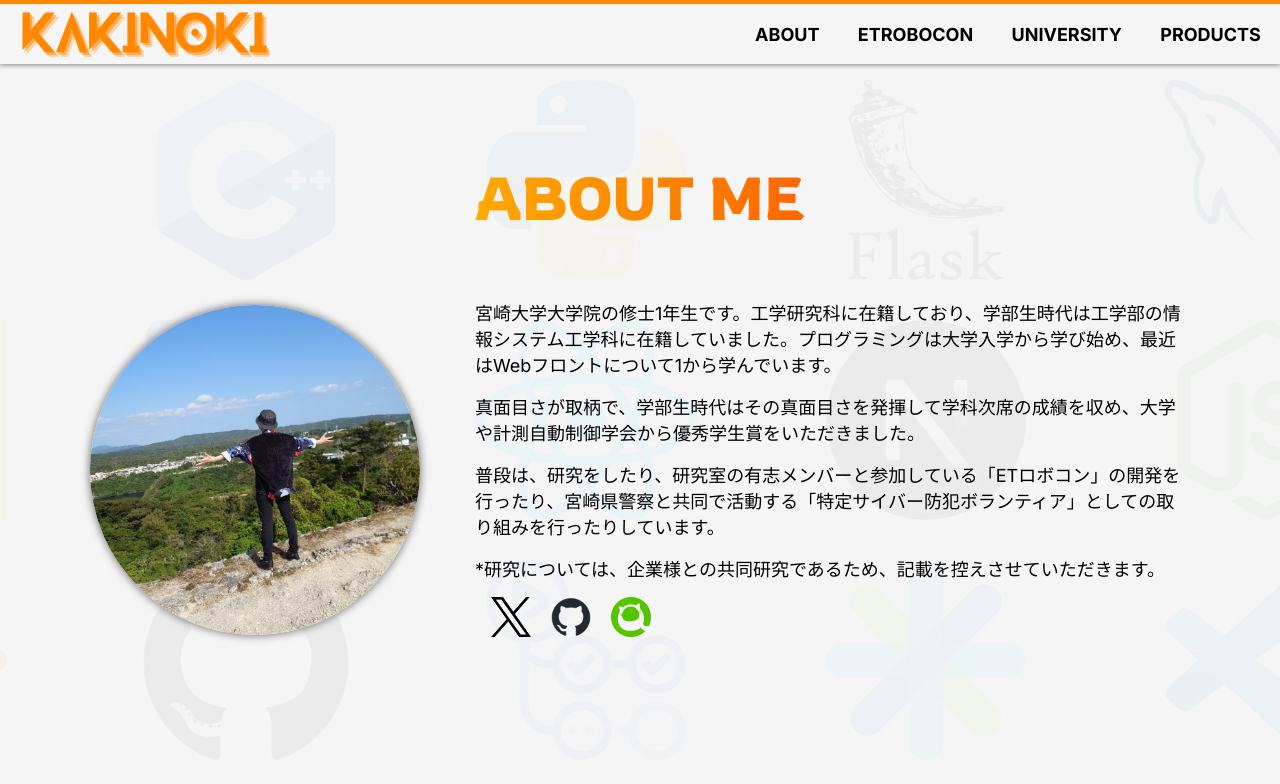
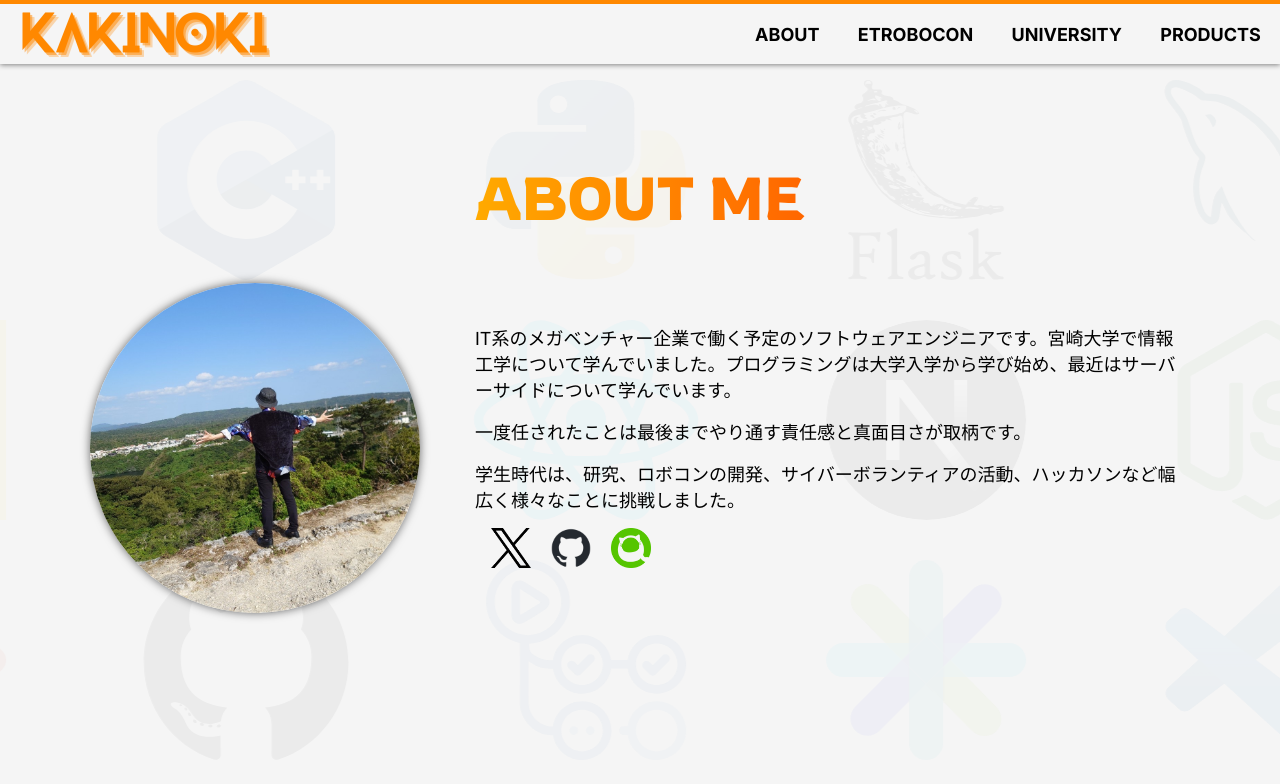
Before and after one commit to KakinokiKanta/about-kakinoki, a Next.js app: page /about in a window 1280 px wide. Shown: the top 784 px of the page. Built offline with nearby package versions, Linux system fonts and the light colour scheme; no server answers; a web font is replaced by a local one.

Commit message:
update: 自己紹介文の更新

```diff
--- a/src/app/about/_components/AboutMe/index.tsx
+++ b/src/app/about/_components/AboutMe/index.tsx
@@ -15,16 +15,11 @@ export const AboutMe = () => {
         <UserImage />
         <div className={styles.text}>
           <p>
-            宮崎大学大学院の修士1年生です。工学研究科に在籍しており、学部生時代は工学部の情報システム工学科に在籍していました。プログラミングは大学入学から学び始め、最近はWebフロントについて1から学んでいます。
+            IT系のメガベンチャー企業で働く予定のソフトウェアエンジニアです。宮崎大学で情報工学について学んでいました。プログラミングは大学入学から学び始め、最近はサーバーサイドについて学んでいます。
           </p>
+          <p>一度任されたことは最後までやり通す責任感と真面目さが取柄です。</p>
           <p>
-            真面目さが取柄で、学部生時代はその真面目さを発揮して学科次席の成績を収め、大学や計測自動制御学会から優秀学生賞をいただきました。
-          </p>
-          <p>
-            普段は、研究をしたり、研究室の有志メンバーと参加している「ETロボコン」の開発を行ったり、宮崎県警察と共同で活動する「特定サイバー防犯ボランティア」としての取り組みを行ったりしています。
-          </p>
-          <p>
-            *研究については、企業様との共同研究であるため、記載を控えさせていただきます。
+            学生時代は、研究、ロボコンの開発、サイバーボランティアの活動、ハッカソンなど幅広く様々なことに挑戦しました。
           </p>
           <div className={styles.icons}>
             {ICONS_PATH.map((item) => {
```
